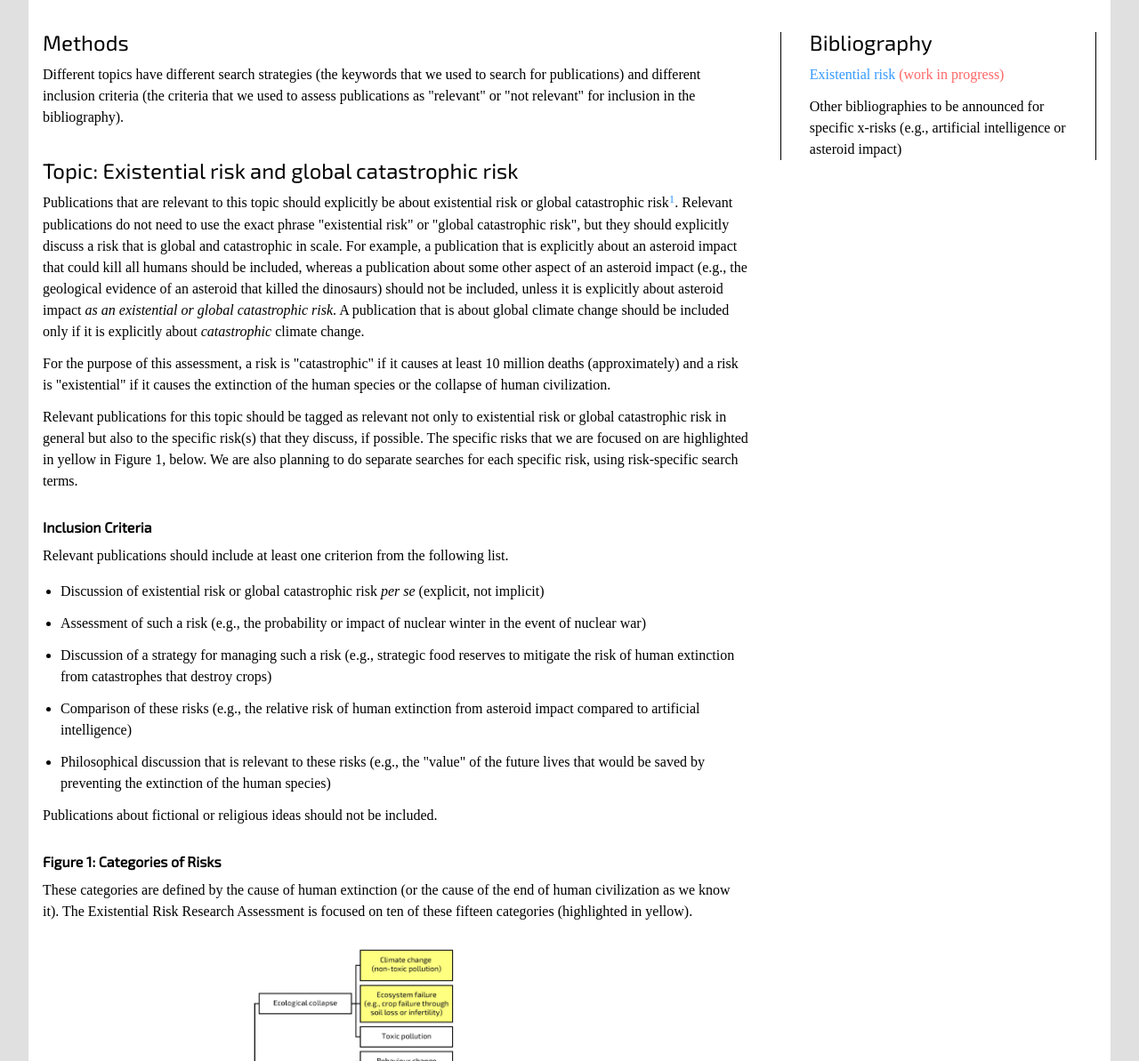
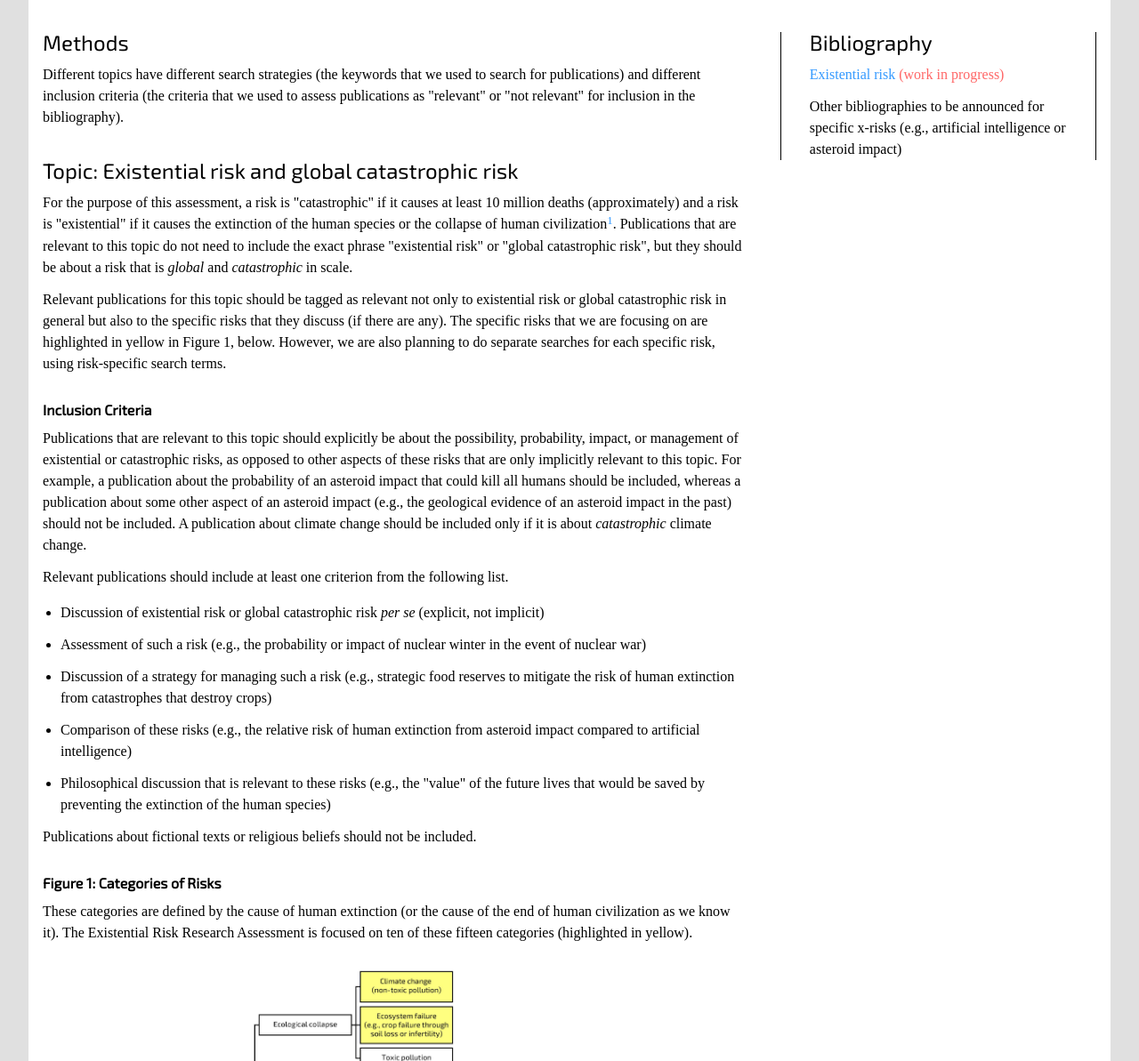
Before and after one commit to gormshackelford/x-risk, a Django app: page /methods/ in a window 1280 px wide. Shown: the part 81-1274 px from the top of the page at 89% size. Run offline with Django 3.2, Linux system fonts and the light colour scheme; some web fonts are replaced.

Commit message:
Changed text

```diff
--- a/engine/templates/engine/existential_risk_sidebar.html
+++ b/engine/templates/engine/existential_risk_sidebar.html
@@ -7,5 +7,5 @@
   <li>Comparison of these risks (e.g., the relative risk of human extinction from asteroid impact compared to artificial intelligence)</li>
   <li>Philosophical discussion that is relevant to these risks (e.g., the "value" of the future lives that would be saved by preventing the extinction of the human species)</li>
 </ul>
-<p>Publications about fictional or religious ideas should not be included.</p>
+<p>Publications about fictional texts or religious beliefs should not be included.</p>
 <p>Many publications will be irrelevant (an expected consequence of an inclusive search strategy), and we would not be surprised if you assessed most publications as irrelevant.</p>
--- a/engine/templates/engine/methods.html
+++ b/engine/templates/engine/methods.html
@@ -15,11 +15,11 @@
     <p>Different topics have different search strategies (the keywords that we used to search for publications) and different inclusion criteria (the criteria that we used to assess publications as "relevant" or "not relevant" for inclusion in the bibliography).</p>
 
     <h1>Topic: Existential risk and global catastrophic risk</h1>
-    <p>Publications that are relevant to this topic should explicitly be about existential risk or global catastrophic risk<a href="#1"><sup>1</sup></a>. Relevant publications do not need to use the exact phrase "existential risk" or "global catastrophic risk", but they should explicitly discuss a risk that is <span>global</span> and <span>catastrophic</span> in scale. For example, a publication that is explicitly about an asteroid impact that could kill all humans should be included, whereas a publication about some other aspect of an asteroid impact (e.g., the geological evidence of an asteroid that killed the dinosaurs) should not be included, unless it is explicitly about asteroid impact <span class="italic">as an existential or global catastrophic risk</span>. A publication that is about global climate change should be included only if it is explicitly about <span class="italic">catastrophic</span> climate change.</p>
-    <p>For the purpose of this assessment, a risk is "catastrophic" if it causes at least 10 million deaths (approximately) and a risk is "existential" if it causes the extinction of the human species or the collapse of human civilization.</p>
-    <p>Relevant publications for this topic should be tagged as relevant not only to existential risk or global catastrophic risk in general but also to the specific risk(s) that they discuss, if possible. The specific risks that we are focused on are highlighted in yellow in Figure 1, below. We are also planning to do separate searches for each specific risk, using risk-specific search terms.</p>
+    <p>For the purpose of this assessment, a risk is "catastrophic" if it causes at least 10 million deaths (approximately) and a risk is "existential" if it causes the extinction of the human species or the collapse of human civilization<a href="#1"><sup>1</sup></a>. Publications that are relevant to this topic do not need to include the exact phrase "existential risk" or "global catastrophic risk", but they should be about a risk that is <span class="italic">global</span> and <span class="italic">catastrophic</span> in scale.</p>
+    <p>Relevant publications for this topic should be tagged as relevant not only to existential risk or global catastrophic risk in general but also to the specific risks that they discuss (if there are any). The specific risks that we are focusing on are highlighted in yellow in Figure 1, below. However, we are also planning to do separate searches for each specific risk, using risk-specific search terms.</p>
 
     <h2>Inclusion Criteria</h2>
+    <p>Publications that are relevant to this topic should explicitly be about the possibility, probability, impact, or management of existential or catastrophic risks, as opposed to other aspects of these risks that are only implicitly relevant to this topic. For example, a publication about the probability of an asteroid impact that could kill all humans should be included, whereas a publication about some other aspect of an asteroid impact (e.g., the geological evidence of an asteroid impact in the past) should not be included. A publication about climate change should be included only if it is about <span class="italic">catastrophic</span> climate change.</p>
     <p>Relevant publications should include at least one criterion from the following list.</p>
     <ul>
       <li>Discussion of existential risk or global catastrophic risk <span class="italic">per se</span> (explicit, not implicit)</li>
@@ -28,7 +28,7 @@
       <li>Comparison of these risks (e.g., the relative risk of human extinction from asteroid impact compared to artificial intelligence)</li>
       <li>Philosophical discussion that is relevant to these risks (e.g., the "value" of the future lives that would be saved by preventing the extinction of the human species)</li>
     </ul>
-    <p>Publications about fictional or religious ideas should not be included.</p>
+    <p>Publications about fictional texts or religious beliefs should not be included.</p>
 
     <h2>Figure 1: Categories of Risks</h2>
     <p>These categories are defined by the cause of human extinction (or the cause of the end of human civilization as we know it). The Existential Risk Research Assessment is focused on ten of these fifteen categories (highlighted in yellow).</p>
```
